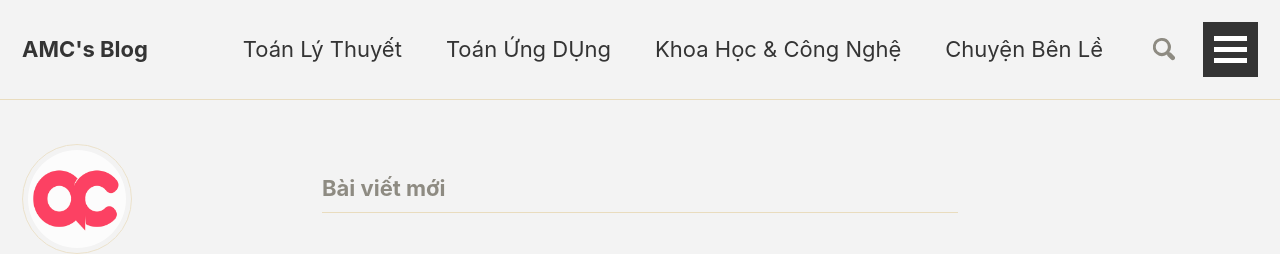
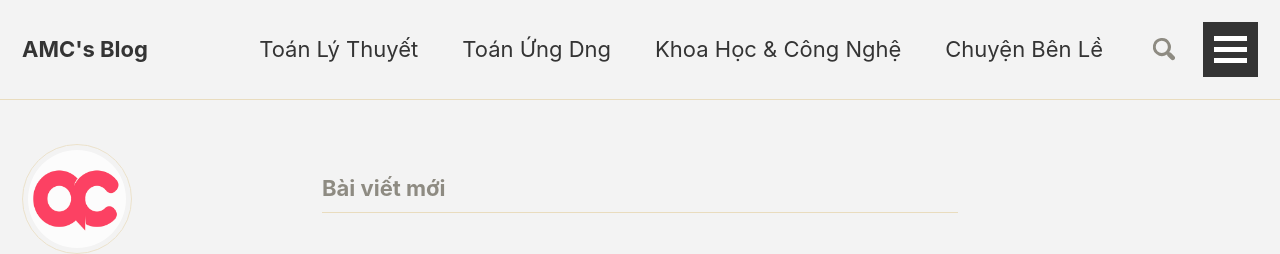
Before and after one commit to iamvon/testvon.github.io, a Jekyll site: the page built from index.html, in a window 1280 px wide and 900 px high. Shown: the top 254 px of the window. Built offline with Jekyll 4.4.1, drawn with Linux system fonts in a browser that asks for light colours; nearby versions of some CDN libraries; the list of posts is cut into pages by our own code.

Commit message:
Update navigation.yml

```diff
--- a/_data/navigation.yml
+++ b/_data/navigation.yml
@@ -4,7 +4,7 @@ main:
   #   url: https://mmistakes.github.io/minimal-mistakes/docs/quick-start-guide/
   - title: "Toán Lý Thuyết"
     url: https://testvon.github.io/_posts/theory
-  - title: "Toán Ứng DỤng"
+  - title: "Toán Ứng Dng"
     url: https://testvon.github.io/_posts/apply
   - title: "Khoa Học & Công Nghệ"
     url: https://testvon.github.io/_posts/sci&tech
```
